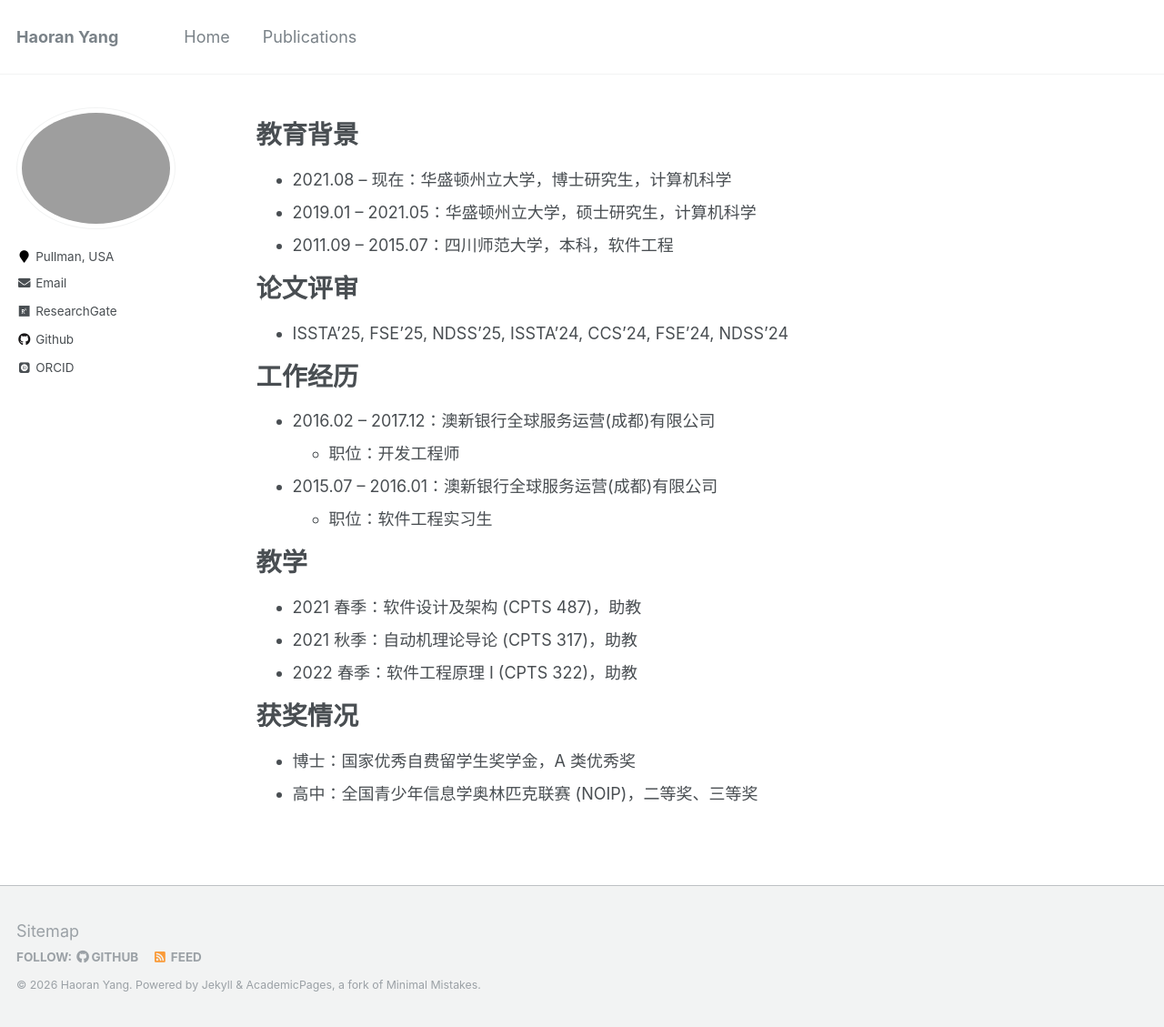
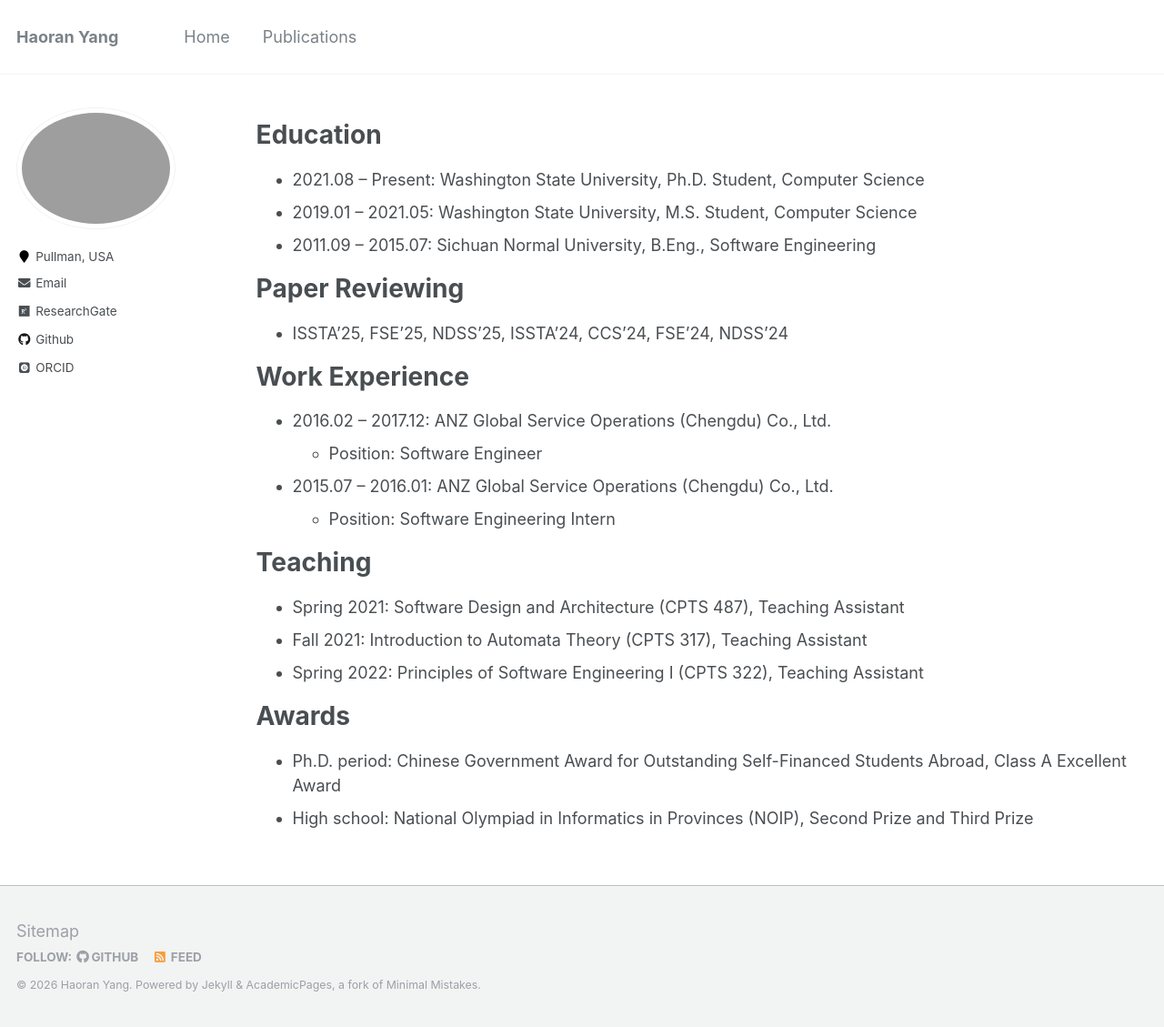
Before and after one commit to yhryyq/yhryyq.github.io, a Jekyll site: the page built from _pages/cv.md, in a window 1280 px wide and 1129 px high. Shown: the whole window at 91% size. Built offline with Jekyll 4.4.1, drawn with Linux system fonts in a browser that asks for light colours; some web fonts are replaced.

Commit message:
Convert CV page content to English

```diff
--- a/_pages/cv.md
+++ b/_pages/cv.md
@@ -9,30 +9,30 @@ redirect_from:
 
 {% include base_path %}
 
-教育背景
+Education
 ======
-* 2021.08 – 现在：华盛顿州立大学，博士研究生，计算机科学
-* 2019.01 – 2021.05：华盛顿州立大学，硕士研究生，计算机科学
-* 2011.09 – 2015.07：四川师范大学，本科，软件工程
+* 2021.08 – Present: Washington State University, Ph.D. Student, Computer Science
+* 2019.01 – 2021.05: Washington State University, M.S. Student, Computer Science
+* 2011.09 – 2015.07: Sichuan Normal University, B.Eng., Software Engineering
 
-论文评审
+Paper Reviewing
 ======
 * ISSTA'25, FSE'25, NDSS'25, ISSTA'24, CCS'24, FSE'24, NDSS'24
 
-工作经历
+Work Experience
 ======
-* 2016.02 – 2017.12：澳新银行全球服务运营(成都)有限公司
-  * 职位：开发工程师
-* 2015.07 – 2016.01：澳新银行全球服务运营(成都)有限公司
-  * 职位：软件工程实习生
+* 2016.02 – 2017.12: ANZ Global Service Operations (Chengdu) Co., Ltd.
+  * Position: Software Engineer
+* 2015.07 – 2016.01: ANZ Global Service Operations (Chengdu) Co., Ltd.
+  * Position: Software Engineering Intern
 
-教学
+Teaching
 ======
-* 2021 春季：软件设计及架构 (CPTS 487)，助教
-* 2021 秋季：自动机理论导论 (CPTS 317)，助教
-* 2022 春季：软件工程原理 I (CPTS 322)，助教
+* Spring 2021: Software Design and Architecture (CPTS 487), Teaching Assistant
+* Fall 2021: Introduction to Automata Theory (CPTS 317), Teaching Assistant
+* Spring 2022: Principles of Software Engineering I (CPTS 322), Teaching Assistant
 
-获奖情况
+Awards
 ======
-* 博士：国家优秀自费留学生奖学金，A 类优秀奖
-* 高中：全国青少年信息学奥林匹克联赛 (NOIP)，二等奖、三等奖
+* Ph.D. period: Chinese Government Award for Outstanding Self-Financed Students Abroad, Class A Excellent Award
+* High school: National Olympiad in Informatics in Provinces (NOIP), Second Prize and Third Prize
```
